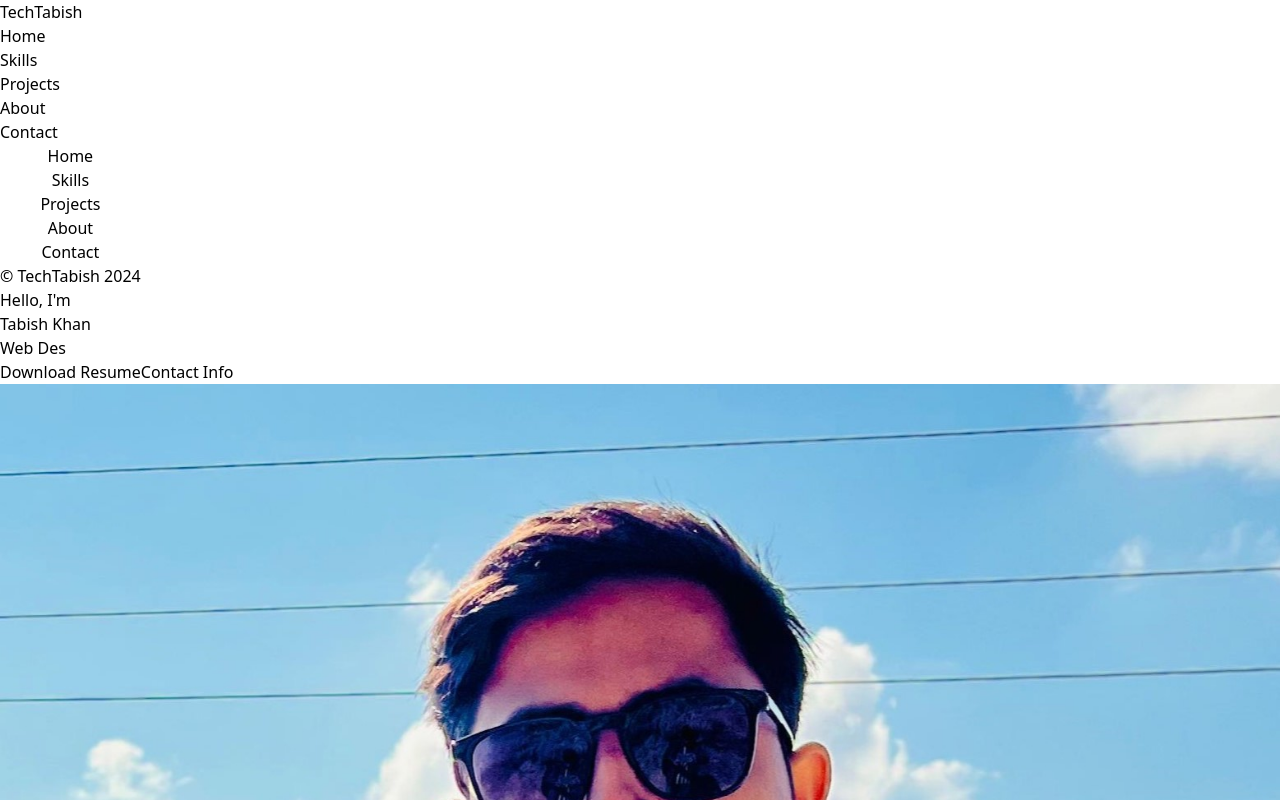
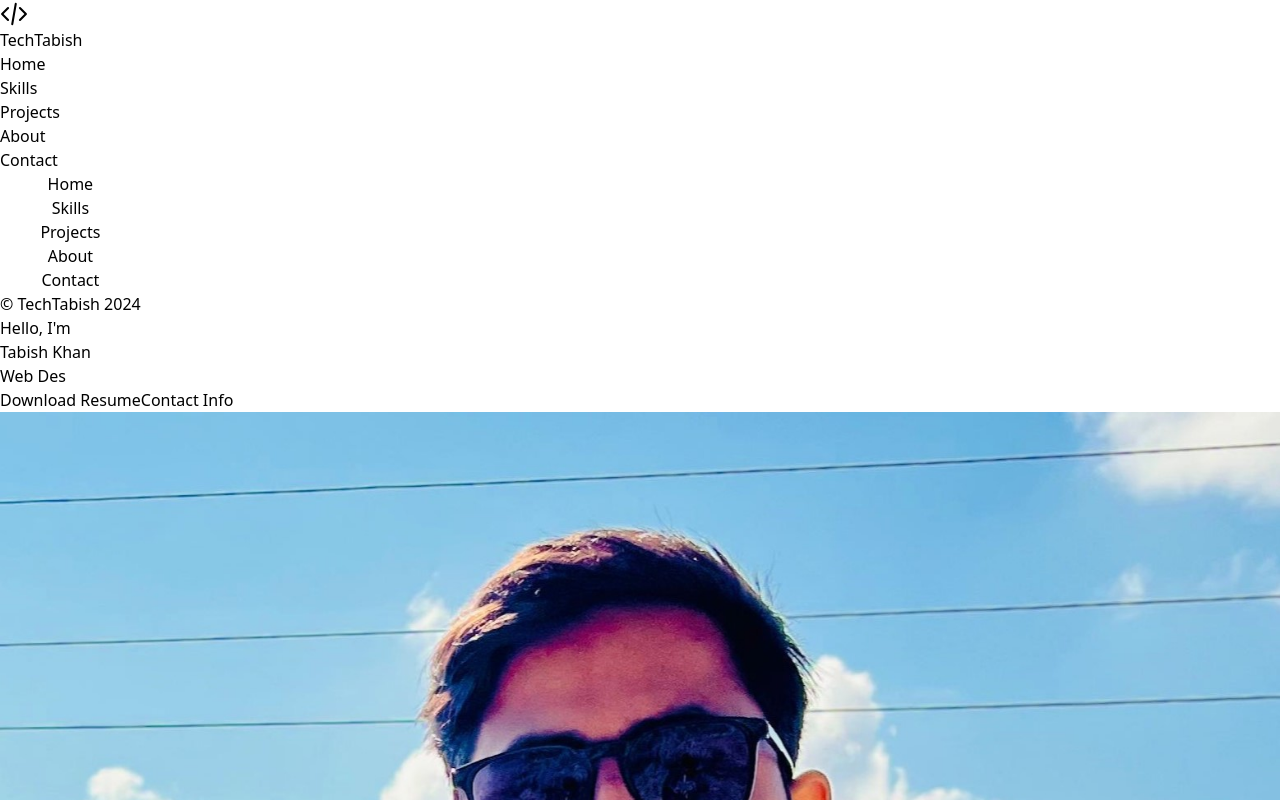
Before and after one commit to Tabishkhan18/TechTabish, a React (Vite) app: page / in a window 1280 px wide. Shown: the top 800 px of the page. Built offline with nearby package versions, Linux system fonts and the light colour scheme.

Commit message:
update icon

```diff
--- a/src/components/Navbar.jsx
+++ b/src/components/Navbar.jsx
@@ -1,4 +1,5 @@
 import React from 'react'
+import { HiMiniCodeBracket } from "react-icons/hi2";
 import { Link } from 'react-scroll'
 import Menu from './Menu';
 
@@ -7,8 +8,8 @@ const Navbar = () => {
     return (
         <div>
             <nav className="navbar z-10 fixed top-0 right-0 left-0 flex justify-between items-center md:px-20 px-10 bg-neutral-800 h-16">
-                <div className="logo font-sans font-semibold text-xl text-white">
-                    TechTabish
+                <div className="logo flex gap-1 items-center font-sans font-semibold text-xl text-white">
+                <HiMiniCodeBracket style={{ fontSize: '1.75rem', fontWeight: 'bold' }}/>TechTabish
                 </div>
                 <div className="menu hidden md:flex">
                     <ul className='flex gap-5'>
```
